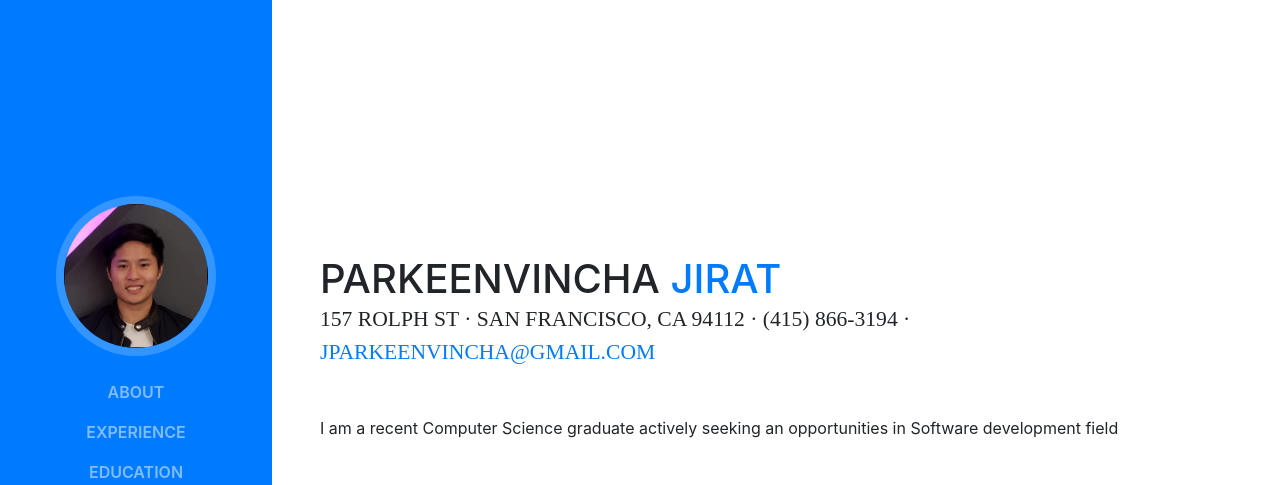
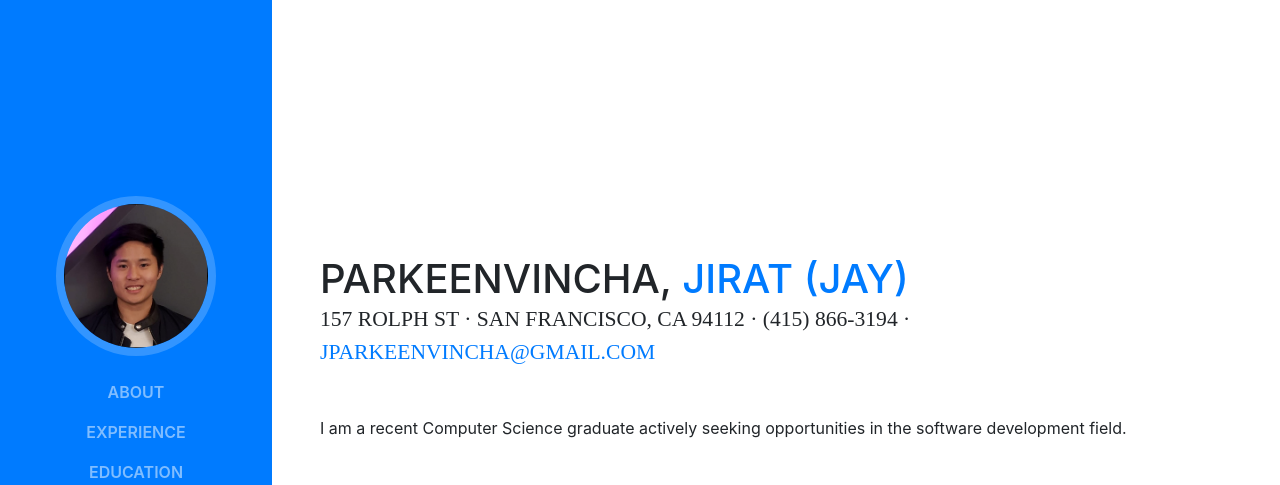
Before and after one commit to jparkeen/jparkeen.github.io, a website with bundled scripts: page index.html in a window 1280 px wide. Shown: the top 485 px of the page. Built offline with nearby package versions, Linux system fonts and the light colour scheme; a web font is replaced by a local one.

Commit message:
typo 3.0

```diff
--- a/index.html
+++ b/index.html
@@ -69,13 +69,13 @@
 
       <section class="resume-section p-3 p-lg-5 d-flex d-column" id="about">
         <div class="my-auto">
-          <h1 class="mb-0">Parkeenvincha
-            <span class="text-primary">Jirat</span>
+          <h1 class="mb-0">Parkeenvincha,
+            <span class="text-primary">Jirat (Jay)</span>
           </h1>
           <div class="subheading mb-5">157 rolph st · San Francisco, CA 94112 · (415) 866-3194 ·
             <a href="mailto:name@email.com">jparkeenvincha@gmail.com</a>
           </div>
-          <p class="mb-5">I am a recent Computer Science graduate actively seeking an opportunities in Software development field  </p>
+          <p class="mb-5">I am a recent Computer Science graduate actively seeking opportunities in the software development field.  </p>
           <ul class="list-inline list-social-icons mb-0">
 
 
```
